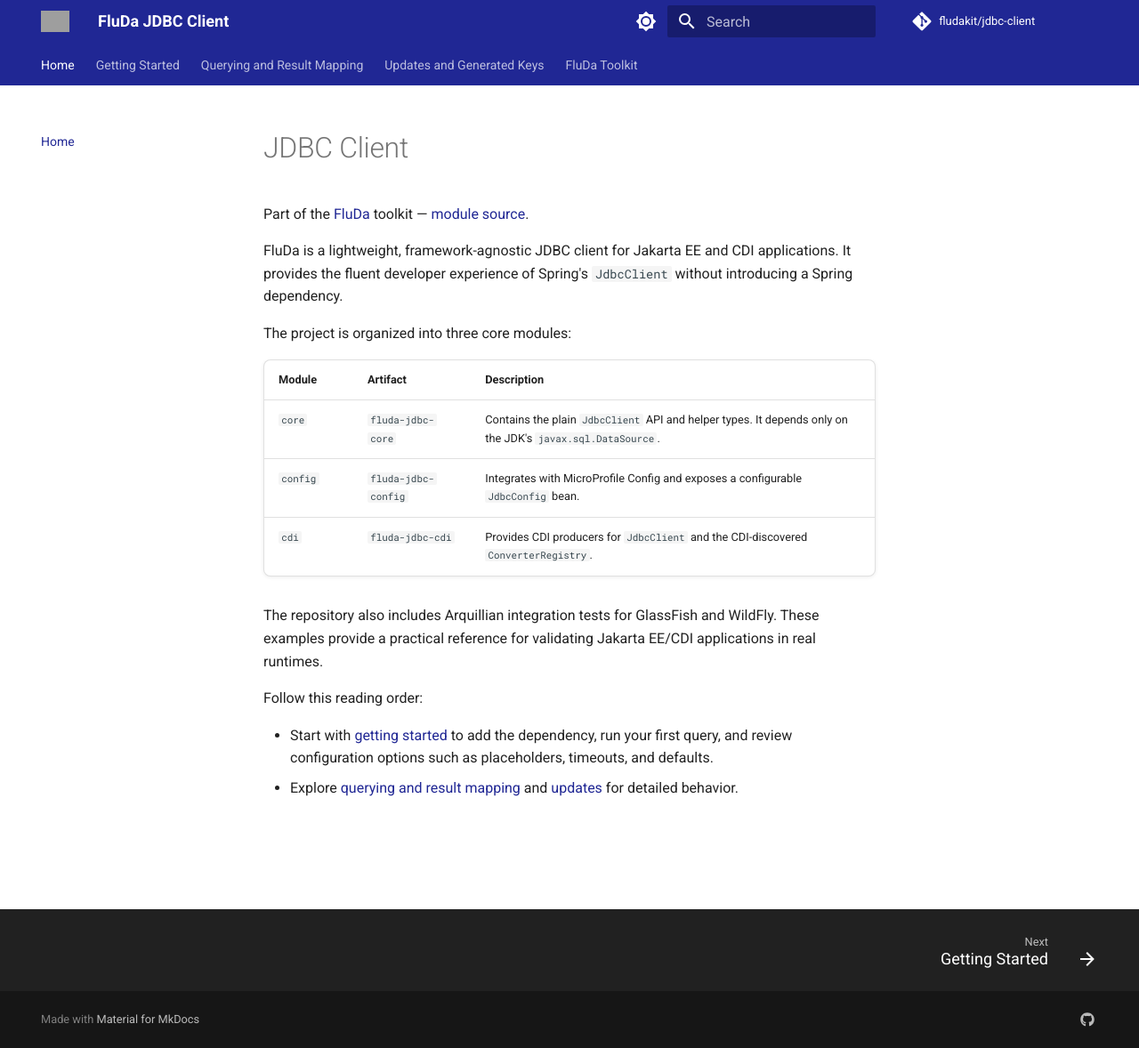
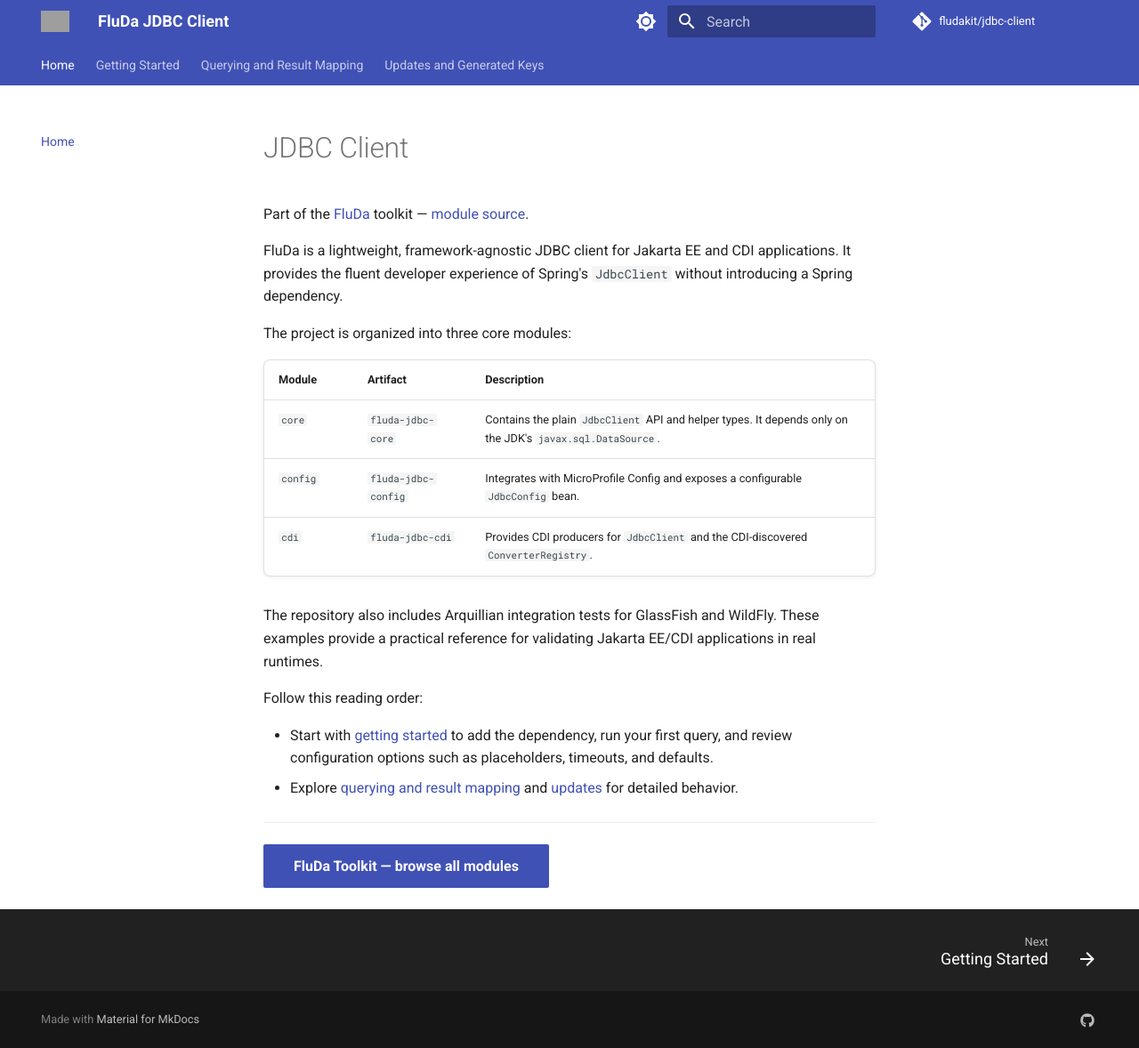
Before and after one commit to fludakit/jdbc-client, an MkDocs documentation site: the page built from docs/index.md, in a window 1280 px wide and 1178 px high. Shown: the whole window at 89% size. Built offline with MkDocs 1.6.1 and Material for MkDocs 9.7.7, drawn with Linux system fonts in a browser that asks for light colours; comment, search, counter and statistics services are not loaded.

Commit message:
docs: per-module color scheme and reorganize docs setup
Use a distinct Material palette per module, move docs-requirements.txt
to docs/requirements.txt, and replace the FluDa Toolkit nav link with a
button on the home page.

```diff
--- a/docs/index.md
+++ b/docs/index.md
@@ -20,3 +20,8 @@ Follow this reading order:
 
 - Start with [getting started](getting-started.md) to add the dependency, run your first query, and review configuration options such as placeholders, timeouts, and defaults.
 - Explore [querying and result mapping](querying.md) and [updates](updates.md) for detailed behavior.
+
+
+---
+
+[FluDa Toolkit — browse all modules](https://fludakit.github.io/){ .md-button .md-button--primary }
--- a/docs/stylesheets/extra.css
+++ b/docs/stylesheets/extra.css
@@ -1,15 +1,5 @@
-/* FluDa brand tokens — shared with the FluDa documentation hub
-   (https://fludakit.github.io/). Keep the palette in sync with
-   fludakit.github.io/overrides/stylesheets/extra.css. */
-:root {
-  --md-primary-fg-color: #202794;
-  --md-primary-fg-color--light: #3f47b8;
-  --md-primary-fg-color--dark: #0a1258;
-  --md-primary-bg-color: #ffffff;
-  --md-accent-fg-color: #f0b92d;
-  --md-accent-fg-color--transparent: rgba(240, 185, 45, 0.1);
-  --md-accent-bg-color: #ffffff;
-}
+/* Per-module palette: primary and accent colors come from the Material
+   palette in mkdocs.yml — each FluDa module uses its own color scheme. */
 
 /* Brand accent for primary buttons */
 .md-button--primary {
--- a/mkdocs.yml
+++ b/mkdocs.yml
@@ -11,14 +11,14 @@ theme:
   palette:
     - media: "(prefers-color-scheme: light)"
       scheme: default
-      primary: custom
+      primary: indigo
       accent: amber
       toggle:
         icon: material/brightness-7
         name: Switch to dark mode
     - media: "(prefers-color-scheme: dark)"
       scheme: slate
-      primary: custom
+      primary: indigo
       accent: amber
       toggle:
         icon: material/brightness-4
@@ -71,4 +71,3 @@ nav:
   - Getting Started: getting-started.md
   - Querying and Result Mapping: querying.md
   - Updates and Generated Keys: updates.md
-  - FluDa Toolkit: https://fludakit.github.io/
```
Also changed, not shown: docs/requirements.txt (renamed from docs-requirements.txt), 1 other file.
